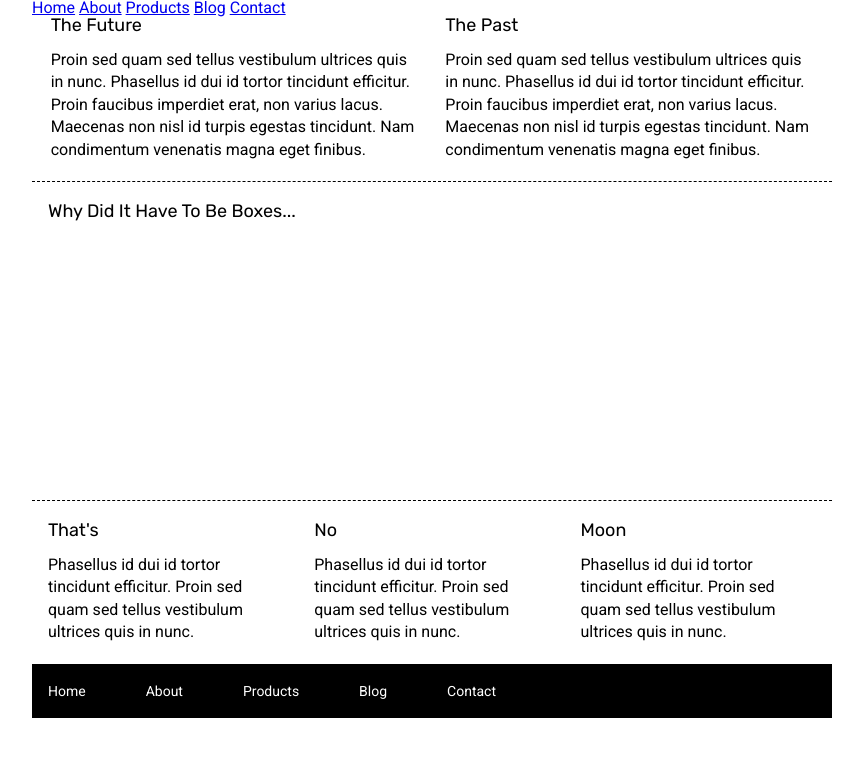
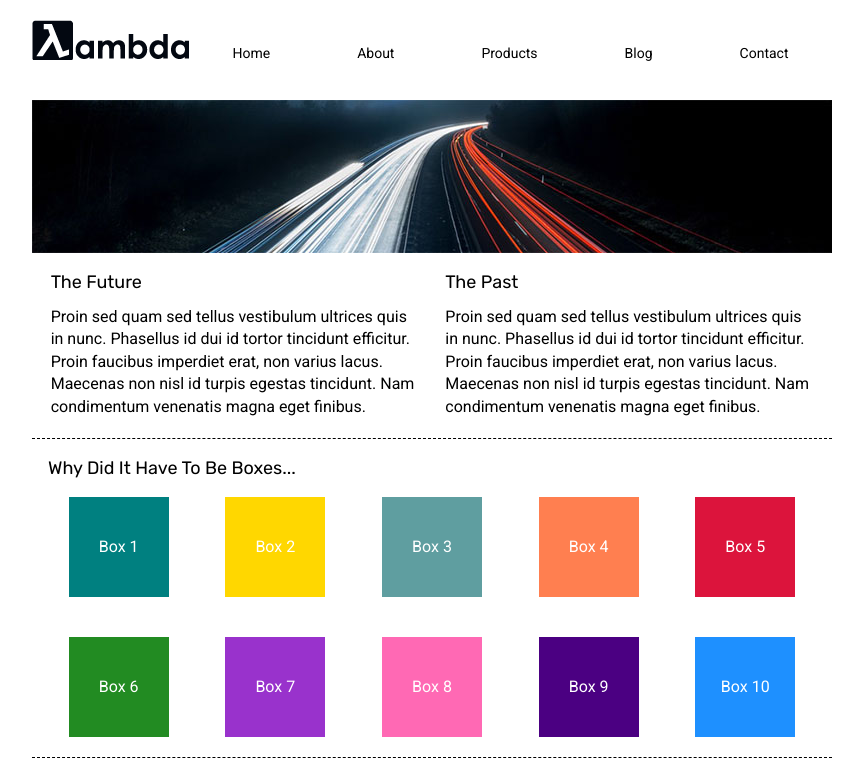
Before and after one commit to atonymartin20/LS-Sprint-Challenge-User-Interface, a plain HTML site: page index.html in a window 1280 px wide. Shown: the top 775 px of the page, without its empty margins (208-1071 px from the left). Drawn offline with Linux system fonts and the light colour scheme.

Commit message:
index.html completed

```diff
--- a/css/index.css
+++ b/css/index.css
@@ -68,7 +68,6 @@ p {
 
 .container {
     width: 800px;
-    margin: 0 auto;
 }
 
 .top-content {
@@ -145,3 +144,96 @@ footer nav a {
 }
 
 /* Beginning of my CSS Edit */
+
+html
+body {
+    display: flex;
+    justify-content: center;
+}
+
+header {
+	display: flex;
+	justify-content: space-between;
+	align-items: flex-end;
+    margin: 20px 0px;
+}
+
+nav {
+	display: flex;
+	justify-content: space-around;
+    width: 690px;
+}
+
+nav a {
+	color: black;
+	text-decoration: none;
+	font-size: 14px;
+}
+
+.top-content img {
+    margin: 20px 0px;
+}
+
+.box1 {
+    background-color: teal;
+}
+
+.box2 {
+    background-color: gold;
+}
+
+.box3 {
+    background-color: cadetblue;
+}
+
+.box4 {
+    background-color: coral;
+}
+
+.box5 {
+    background-color: crimson;
+}
+
+.box6 {
+    background-color: forestgreen;
+}
+
+.box7 {
+    background-color: darkorchid;
+}
+
+.box8 {
+    background-color: hotpink;
+}
+
+.box9 {
+    background-color: indigo;
+}
+
+.box10 {
+    background-color: dodgerblue
+}
+
+a:hover {
+    background-color: black;
+    color: darkred;
+    font-weight: bold;
+    font-size: 1.6rem;
+}
+
+.logo {
+    -webkit-animaton: myAnimation 5s infinite;
+    animation: myAnimation 5s infinite;
+}
+
+@-webkit-keyframes myAnimation {
+    50% {
+        background-color: salmon;
+    }
+}
+
+@keyframes myAnimation {
+    50% {
+        background-color: salmon;
+    }
+}
--- a/index.html
+++ b/index.html
@@ -14,15 +14,17 @@
 <body>
     <div class="container">
         <header>
+            <img class="logo" src="img/lambda-black.png" alt="Lambda logo" />
             <nav>
-                <a href="#">Home</a>
-                <a href="#">About</a>
+                <a href="index.html">Home</a>
+                <a href="about.html">About</a>
                 <a href="#">Products</a>
                 <a href="#">Blog</a>
-                <a href="#">Contact</a>
+                <a href="contact.html">Contact</a>
             </nav>
         </header>
         <section class="top-content">
+            <img src="img/jumbo.jpg" alt="jumbo" />
             <div class="text-container">
                 <h2>The Future</h2>
                 <p>Proin sed quam sed tellus vestibulum ultrices quis in nunc. Phasellus id dui id tortor tincidunt efficitur. Proin faucibus imperdiet erat, non varius lacus. Maecenas non nisl id turpis egestas tincidunt. Nam condimentum venenatis magna eget finibus.</p>
@@ -38,16 +40,16 @@
             <h2>Why Did It Have To Be Boxes...</h2>
 
             <div class="boxes">
-                <div class="box">Box 1</div>
-                <div class="box">Box 2</div>
-                <div class="box">Box 3</div>
-                <div class="box">Box 4</div>
-                <div class="box">Box 5</div>
-                <div class="box">Box 6</div>
-                <div class="box">Box 7</div>
-                <div class="box">Box 8</div>
-                <div class="box">Box 9</div>
-                <div class="box">Box 10</div>
+                <div class="box box1">Box 1</div>
+                <div class="box box2">Box 2</div>
+                <div class="box box3">Box 3</div>
+                <div class="box box4">Box 4</div>
+                <div class="box box5">Box 5</div>
+                <div class="box box6">Box 6</div>
+                <div class="box box7">Box 7</div>
+                <div class="box box8">Box 8</div>
+                <div class="box box9">Box 9</div>
+                <div class="box box10">Box 10</div>
             </div>
 
         </section>
@@ -71,11 +73,11 @@
 
         <footer>
             <nav>
-                <a href="#">Home</a>
-                <a href="#">About</a>
+                <a href="index.html">Home</a>
+                <a href="about.html">About</a>
                 <a href="#">Products</a>
                 <a href="#">Blog</a>
-                <a href="#">Contact</a>
+                <a href="contact.html">Contact</a>
             </nav>
         </footer>
     </div><!-- container -->
```
Also changed, not shown: about.html (+2 -2 lines), 1 other file.
